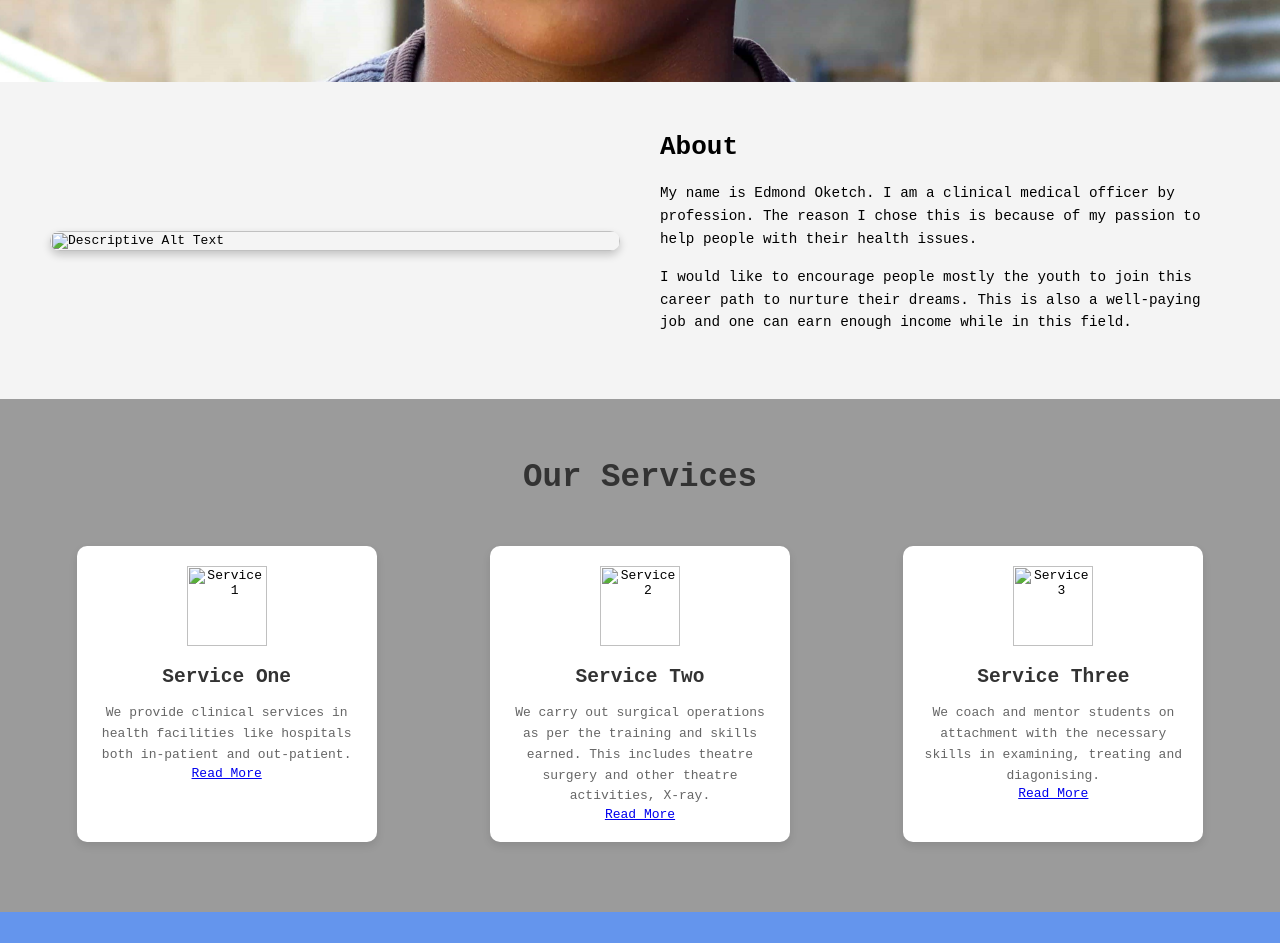
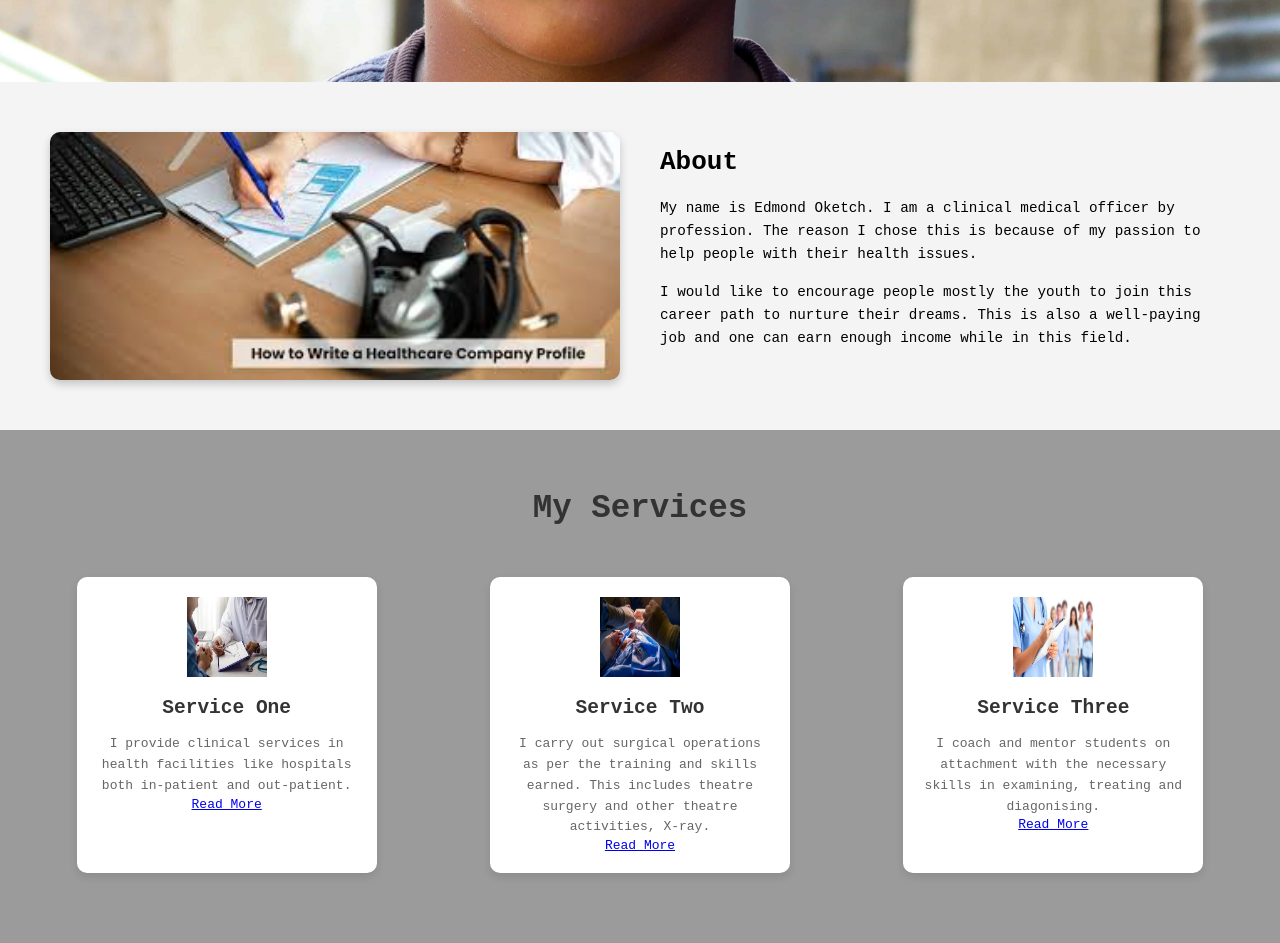
Before and after one commit to nrcfstudents/edmondoketch, a plain HTML site: page index.html in a window 1280 px wide. Shown: the part 500-1443 px from the top of the page. Before the commit the page ends 1412 px from the top, so only its background shows below. Drawn offline with Linux system fonts and the light colour scheme.

Commit message:
updated about and services

```diff
--- a/index.html
+++ b/index.html
@@ -30,7 +30,7 @@
 	<!-- About Section -->
     <section id="about" class="image-text-section">
         <div class="image-container">
-            <img src="images/profile.jpg" alt="Descriptive Alt Text">
+            <img src="clinical pro.jfif" alt="Be the best in the field of medicine and help as many patients as possible">
         </div>
         <div class="text-container">
             <h2>About</h2>
@@ -41,24 +41,24 @@
 
     <!-- Services Section -->
     <section id="services" class="services-section">
-        <h2>Our Services</h2>
+        <h2>My Services</h2>
         <div class="services-container">
             <div class="service-box">
-                <img src="service1.png" alt="Service 1">
+                <img src="clinic.jfif" alt="Service 1">
                 <h3>Service One</h3>
-                <p>We provide clinical services in health facilities like hospitals both in-patient and out-patient.</p>
+                <p>I provide clinical services in health facilities like hospitals both in-patient and out-patient.</p>
                 <a href="#">Read More</a>
             </div>
             <div class="service-box">
-                <img src="service2.png" alt="Service 2">
+                <img src="surgery.jfif" alt="Service 2">
                 <h3>Service Two</h3>
-                <p>We carry out surgical operations as per the training and skills earned. This includes theatre surgery and other theatre activities, X-ray.</p>
+                <p>I carry out surgical operations as per the training and skills earned. This includes theatre surgery and other theatre activities, X-ray.</p>
                 <a href="#">Read More</a>
             </div>
             <div class="service-box">
-                <img src="service3.png" alt="Service 3">
+                <img src="mentor.jfif" alt="Service 3">
                 <h3>Service Three</h3>
-                <p>We coach and mentor students on attachment with the necessary skills in examining, treating and diagonising.</p>
+                <p>I coach and mentor students on attachment with the necessary skills in examining, treating and diagonising.</p>
                 <a href="#">Read More</a>
             </div>
         </div>
```
Also changed, not shown: clinic.jfif (added), clinical pro.jfif (added), mentor.jfif (added), surgery.jfif (added).
